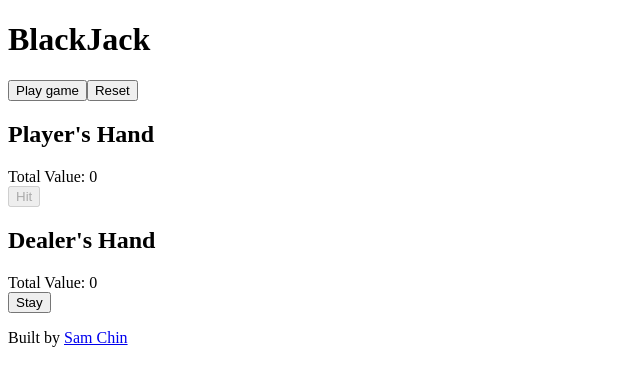
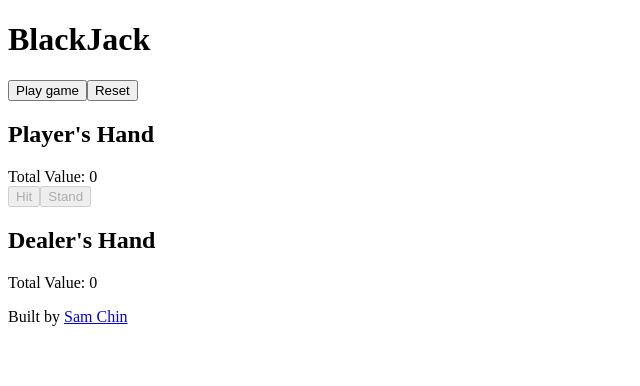
Before and after one commit to thomasamff/Blackjack, a React (Vite) app: page / in a window 1280 px wide. Shown: the top 386 px of the page, without its empty margins (0-640 px from the left). Built offline with nearby package versions, Linux system fonts and the light colour scheme.

Commit message:
moved dealer methods game

```diff
--- a/src/components/Dealer.jsx
+++ b/src/components/Dealer.jsx
@@ -1,5 +1,4 @@
 import React, { useEffect, useState } from "react";
-import { makeCard } from "../utils/cardUtils.js";
 import Card from "./Card.jsx";
 
 export default function Dealer({ cards, setCards }) {
@@ -26,49 +25,12 @@ export default function Dealer({ cards, setCards }) {
       : setTotalValue(total);
   }, [cards]);
 
-  function delay(ms) {
-    return new Promise((resolve) => setTimeout(resolve, ms));
-  }
-
-  function playHand() {
-    const flipCards = cards.map((card, index) => {
-      if (index === 1) return { ...card, flipped: true };
-      return card;
-    });
-    setCards(flipCards);
-    dealerHit(flipCards);
-  }
-
-  async function dealerHit(initialCards) {
-    let dealerHand = [...initialCards];
-    while (calculateValue(dealerHand) < 17) {
-      await delay(500);
-      dealerHand = [...dealerHand, makeCard(dealerHand.length)];
-      setCards(dealerHand);
-    }
-
-  }
-
-  function calculateValue(cards) {
-    let total = 0;
-    let aceCount = 0;
-    for (const card of cards) {
-      if (card.flipped) {
-        total += card.value;
-        if (card.value === 1) aceCount++;
-      }
-    }
-
-    return aceCount > 0 && total + 10 <= 21 ? total + 10 : total;
-  }
-
   return (
     <div>
       <h2>Dealer's Hand</h2>
       <div>Total Value: {totalValue}</div>
-      <button onClick={() => playHand()}>Stay</button>
 
-      <div>
+      <div style = {{display: "flex", flexDirection: "row"}}>
         {cards.map((card) => {
           return (
             <Card text={card.text} value={card.value} flipped={card.flipped} />
--- a/src/components/Game.jsx
+++ b/src/components/Game.jsx
@@ -11,7 +11,6 @@ export default function Game() {
   function delay(ms) {
     return new Promise((resolve) => setTimeout(resolve, ms));
   }
-
 
   const startGame = () => {
     setGameStarted(true);
@@ -53,6 +52,40 @@ export default function Game() {
     setDealerHand([]);
   };
 
+
+  function calculateValue(cards) {
+    let total = 0;
+    let aceCount = 0;
+    for (const card of cards) {
+      if (card.flipped) {
+        total += card.value;
+        if (card.value === 1) aceCount++;
+      }
+    }
+
+    return aceCount > 0 && total + 10 <= 21 ? total + 10 : total;
+  }
+
+
+  function playDealerHand() {
+      const flipCards = dealerHand.map((card, index) => {
+        if (index === 1) return { ...card, flipped: true };
+        return card;
+      });
+      setDealerHand(flipCards);
+      dealerHit(flipCards);
+    }
+
+    async function dealerHit(initialCards) {
+      let dealerHand = [...initialCards];
+      while (calculateValue(dealerHand) < 17) {
+        await delay(500);
+        dealerHand = [...dealerHand, makeCard(dealerHand.length)];
+        setDealerHand(dealerHand);
+      }
+
+    }
+
   return (
     <div>
       <button onClick={startGame}>Play game</button>
@@ -61,6 +94,7 @@ export default function Game() {
         cards={playerHand}
         setCards={setPlayerHand}
         gameState={gameStarted}
+        stand={playDealerHand}
       />
       <Dealer cards={dealerHand} setCards={setDealerHand} />
     </div>
--- a/src/components/Player.jsx
+++ b/src/components/Player.jsx
@@ -2,7 +2,7 @@ import React, { useEffect, useState } from "react";
 import { makeCard } from "../utils/cardUtils.js";
 import Card from "./Card.jsx";
 
-export default function Player({ cards, setCards, gameState }) {
+export default function Player({ cards, setCards, gameState, stand }) {
   const [totalValue, setTotalValue] = useState(0);
   const canAdd = gameState;
 
@@ -38,8 +38,8 @@ export default function Player({ cards, setCards, gameState }) {
       <h2>Player's Hand</h2>
       <div>Total Value: {totalValue}</div>
       <button disabled={!canAdd} onClick={() => addCardToHand()}>Hit</button>
-
-      <div>
+      <button disabled={!canAdd} onClick={stand}>Stand</button>
+      <div style = {{display: "flex", flexDirection: "row"}}>
         {cards.map((card) => {
           return (
             <Card
```
